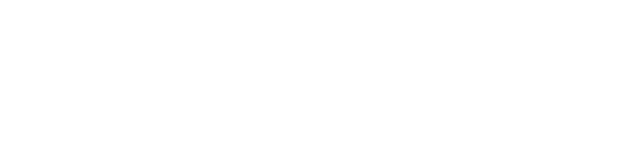
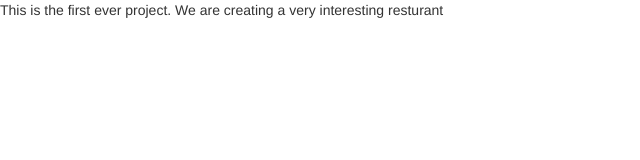
Before and after one commit to lamichhanekusum01/firstproject, a plain HTML site: page index.html in a window 1280 px wide. Shown: the whole page, without its empty margins (0-640 px from the left). Drawn offline with nearby package versions, Linux system fonts and the light colour scheme.

Commit message:
WRITTEN sth

```diff
--- a/index.html
+++ b/index.html
@@ -13,27 +13,7 @@
 </head>
 <body>
 
-
-
-
-
-
-
-
-
-
-
-
-
-
-
-
-
-
-
-
-
-
+    <p>This is the first ever project. We are creating a very interesting resturant</p>
 
 
     <script src="https://ajax.googleapis.com/ajax/libs/jquery/1.12.4/jquery.min.js"></script>
```
